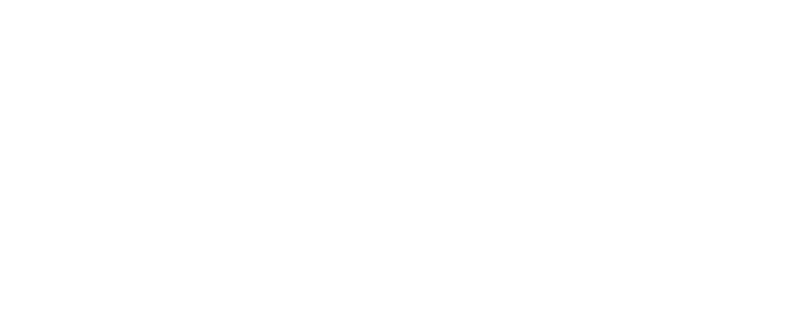
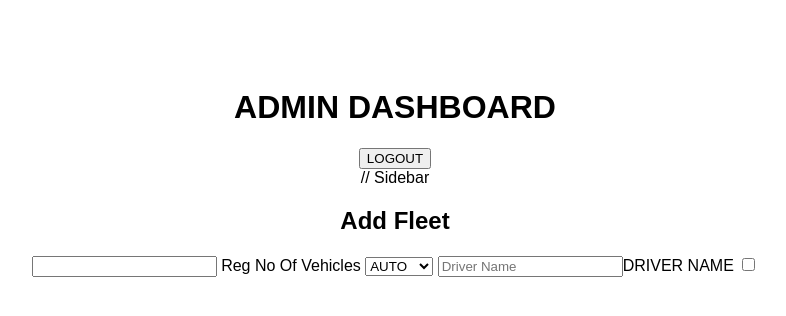
Before and after one commit to ItsmeSunuS/-Fleet-Management-App, a plain HTML site: page admin.html in a window 1280 px wide. Shown: the whole page, without its empty margins (245-1031 px from the left). Drawn offline with Linux system fonts and the light colour scheme.

Commit message:
change 4

```diff
--- a/admin.html
+++ b/admin.html
@@ -17,5 +17,37 @@
 </head>
 <body>
 
+
+    <header class="navbar">
+        <h1>ADMIN DASHBOARD</h1>
+
+
+        <div>
+            <button id="btn" onclick="logout()">LOGOUT</button>
+        </div>
+        </header>
+
+        // Sidebar
+        <div class="sidebar">
+
+            <aside class="sidebarform">
+                <h2>Add Fleet  </h2>
+                    <input type="text" id="regno"> Reg No Of Vehicles
+                    <select id="category"> Category
+                        <option value="auto">AUTO</option>
+                        <option value="car">CAR</option>
+                        <option value="Bus">BUS</option>
+                        <option value="Truck">TRUCK</option>
+                    </select>
+
+                        <input type="text" id="drivername" placeholder="Driver Name">DRIVER NAME
+                        <input type="checkbox" id="availalble">
+
+
+
+            </aside>
+
+        </div>
+
 </body>
 </html>
```
